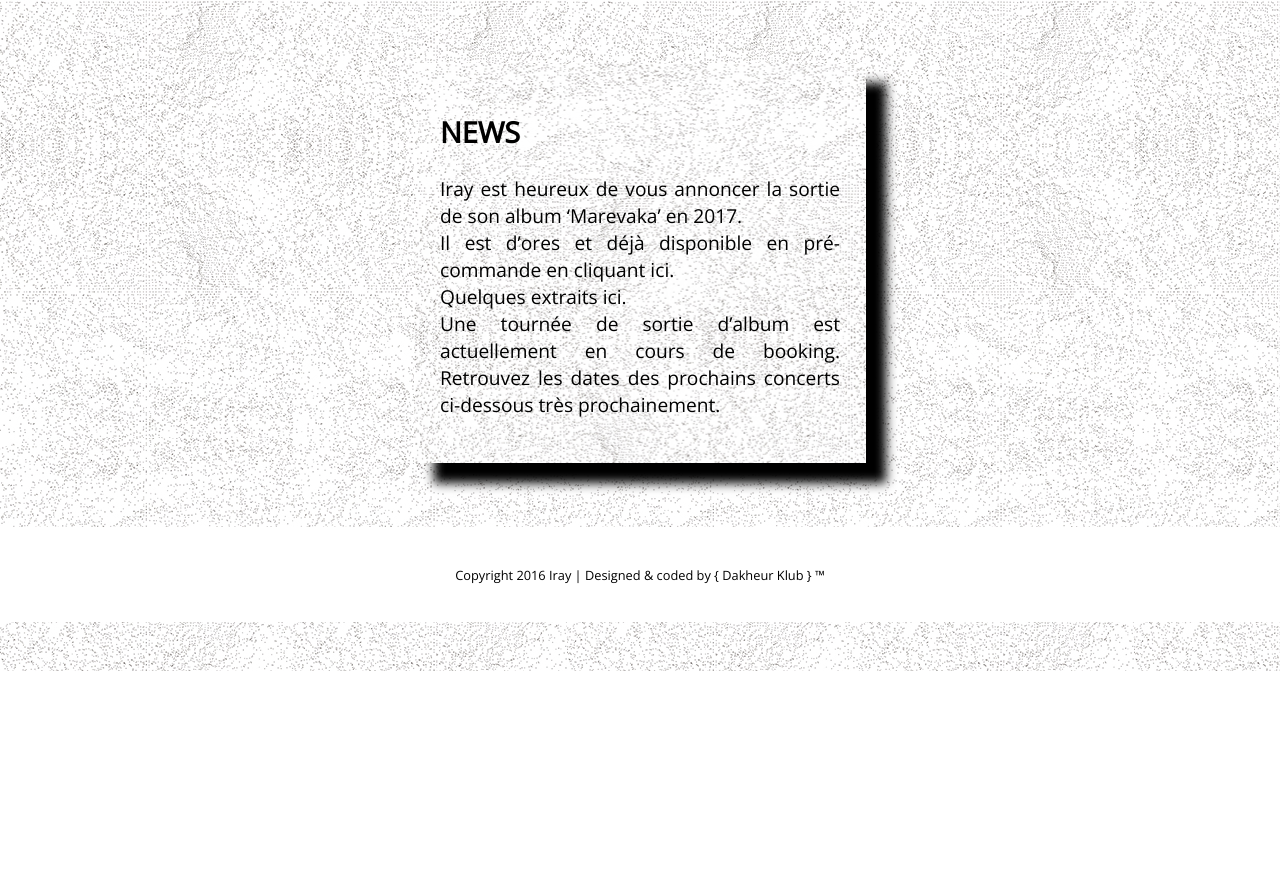
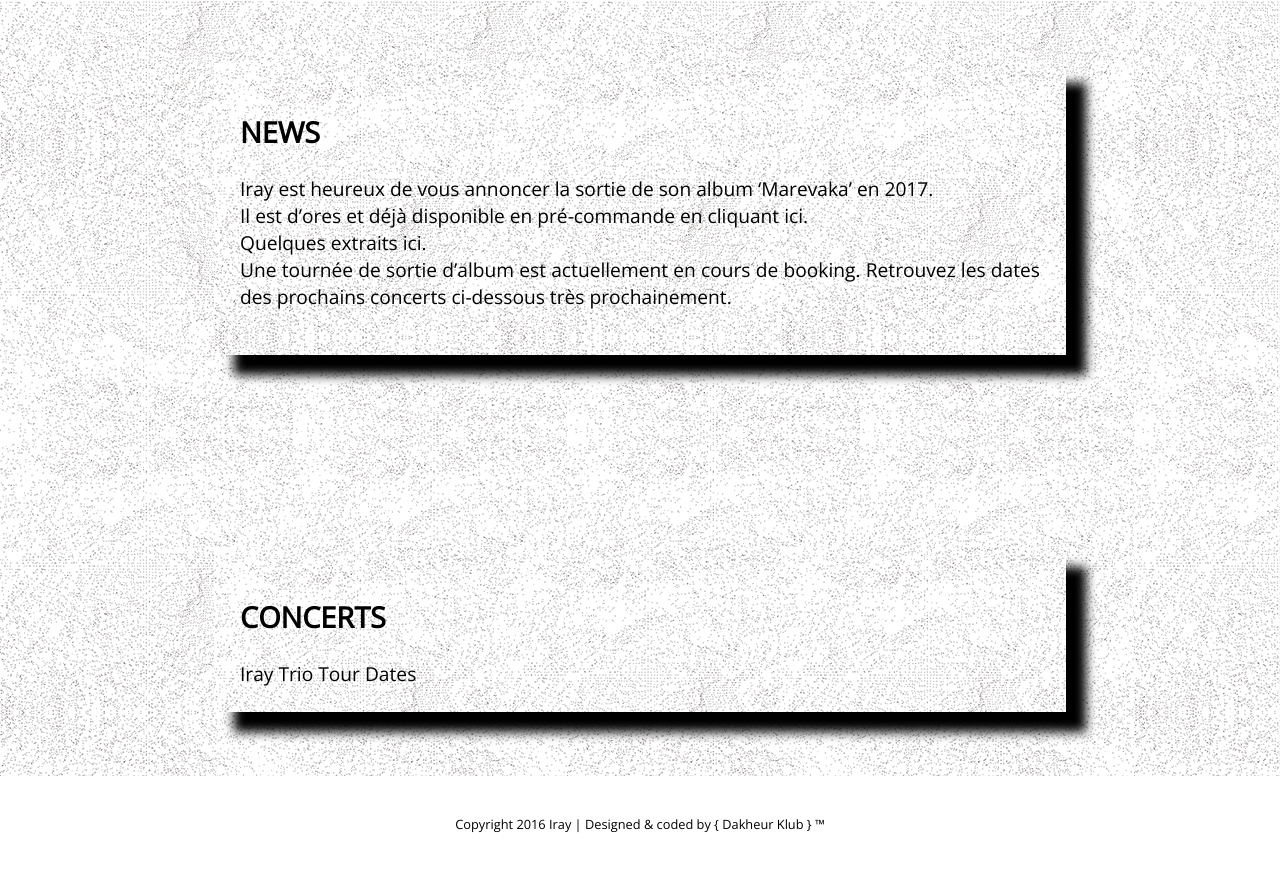
Before and after one commit to frsmtv/iray-v2, a website: page home.html in a window 1280 px wide. Shown: the part 129-1000 px from the top of the page. Before the commit the page ends 800 px from the top, so only its background shows below. Drawn offline with nearby package versions, Linux system fonts and the light colour scheme; a script that the page names is missing.

Commit message:
concerts added

```diff
--- a/home.html
+++ b/home.html
@@ -45,6 +45,12 @@
                 </p>
             </div> <!-- News -->
 
+            <!--********** CONCERTS ************-->
+            <div id="concerts" class="animated fadeIn">
+                <h2>Concerts</h2>
+                <script type='text/javascript' src='http://widget.bandsintown.com/javascripts/bit_widget.js'></script><a href="http://www.bandsintown.com/Iray%20Trio" class="bit-widget-initializer" data-artist="Iray Trio">Iray Trio Tour Dates</a>
+            </div> <!-- Concerts -->
+
             <!--**** FOOTER ****-->
             <footer>
                 <p>Copyright 2016 Iray | Designed & coded by { Dakheur Klub } ™</p>
--- a/sass/main.scss
+++ b/sass/main.scss
@@ -111,7 +111,10 @@ a {
       left: 43%;
     }
   }
-  #news, #about {
+  #news, #about, #concerts {
+    h2 {
+      text-transform: uppercase;
+    }
     margin-top: 15%;
     margin-bottom: 5%;
     color: #000;
@@ -122,8 +125,8 @@ a {
     margin-right: auto;
     background: url("../img/iray-back.jpg");
   }
-  #news {
-    width: 400px;
+  #news, #concerts {
+    width: 800px;
     -webkit-box-shadow: 20px 20px 10px 0 #000;
     box-shadow: 20px 20px 10px 0 #000;
   }
```
Also changed, not shown: dist/css/bundle-sass.css.
